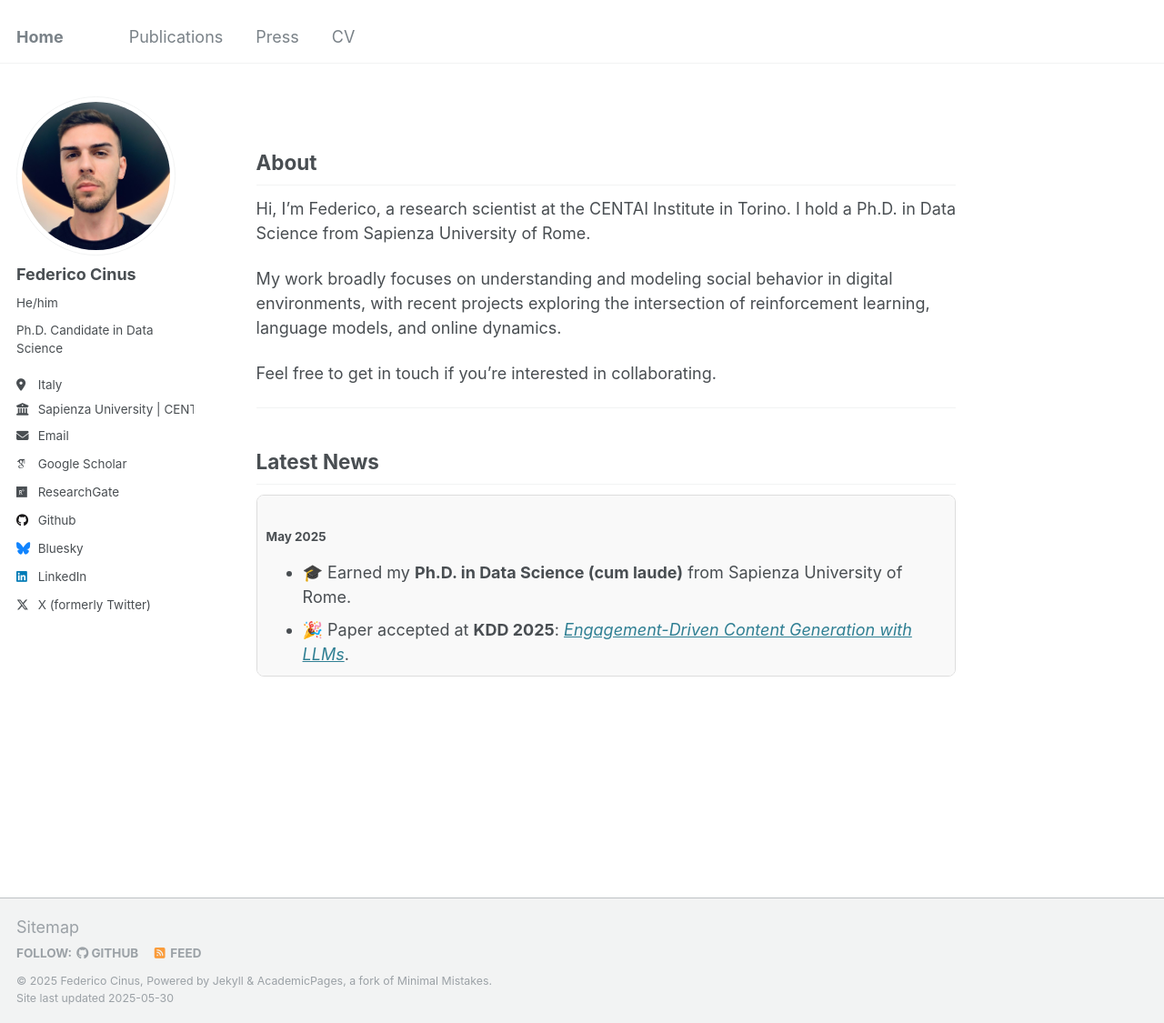
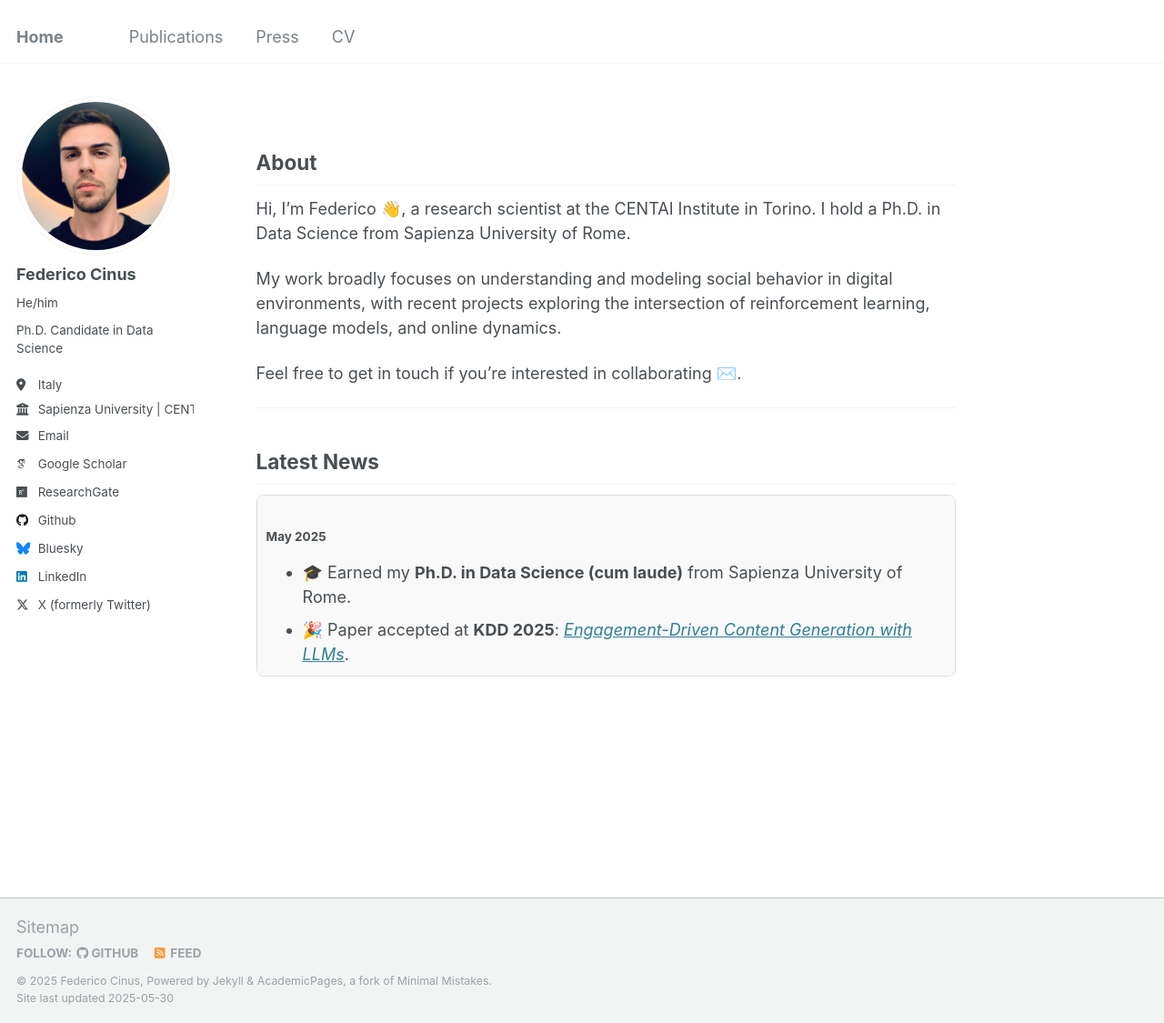
Before and after one commit to FedericoCinus/website, a Jekyll site: the page built from _pages/about.md, in a window 1280 px wide and 1125 px high. Shown: the whole window at 91% size. Built offline with Jekyll 4.4.1, drawn with Linux system fonts in a browser that asks for light colours; some web fonts are replaced.

```diff
--- a/_pages/about.md
+++ b/_pages/about.md
@@ -10,11 +10,11 @@ redirect_from:
 
 ## About
 
-Hi, I’m Federico, a research scientist at the CENTAI Institute in Torino. I hold a Ph.D. in Data Science from Sapienza University of Rome.
+Hi, I’m Federico 👋, a research scientist at the CENTAI Institute in Torino. I hold a Ph.D. in Data Science from Sapienza University of Rome.
 
 My work broadly focuses on understanding and modeling social behavior in digital environments, with recent projects exploring the intersection of reinforcement learning, language models, and online dynamics.
 
-Feel free to get in touch if you’re interested in collaborating.
+Feel free to get in touch if you’re interested in collaborating ✉️.
 
 ---
 
@@ -31,7 +31,7 @@ Feel free to get in touch if you’re interested in collaborating.
 
 <h4>April 2025</h4>
 <ul>
-  <li>🎉 Paper accepted at <b>IJCAI 2025</strong>: <a href="https://arxiv.org/abs/2501.16076" target="_blank"><em>Minimizing Polarization and Disagreement...</em></a>. See you in Montreal!</li>
+  <li>🎉 Paper accepted at <b>IJCAI 2025</b>: <a href="https://arxiv.org/abs/2501.16076" target="_blank"><em>Minimizing Polarization and Disagreement...</em></a>. See you in Montreal!</li>
   <li>🎓 Presented at <b>WWW 2025</b> in Sydney.</li>
 </ul>
 
```
